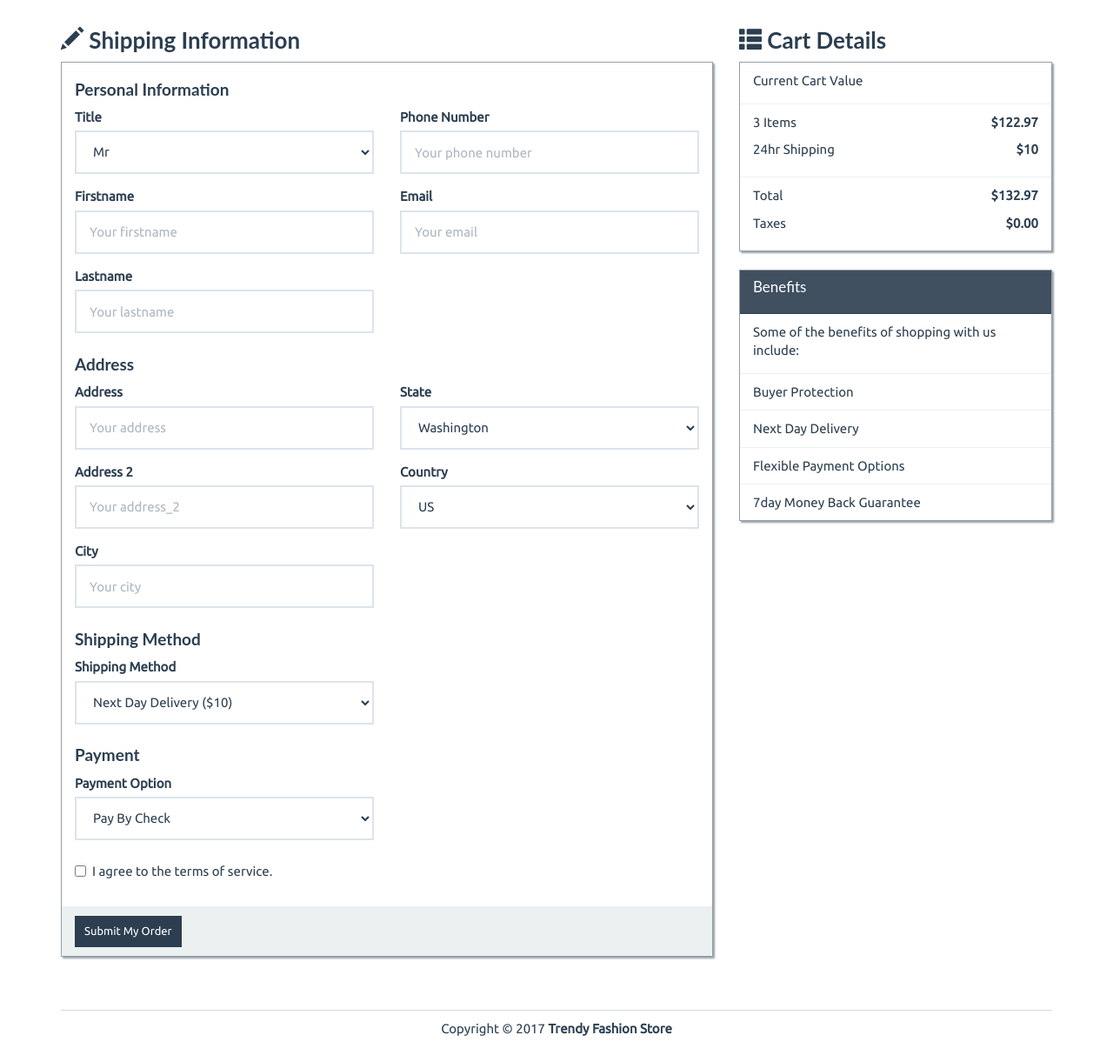
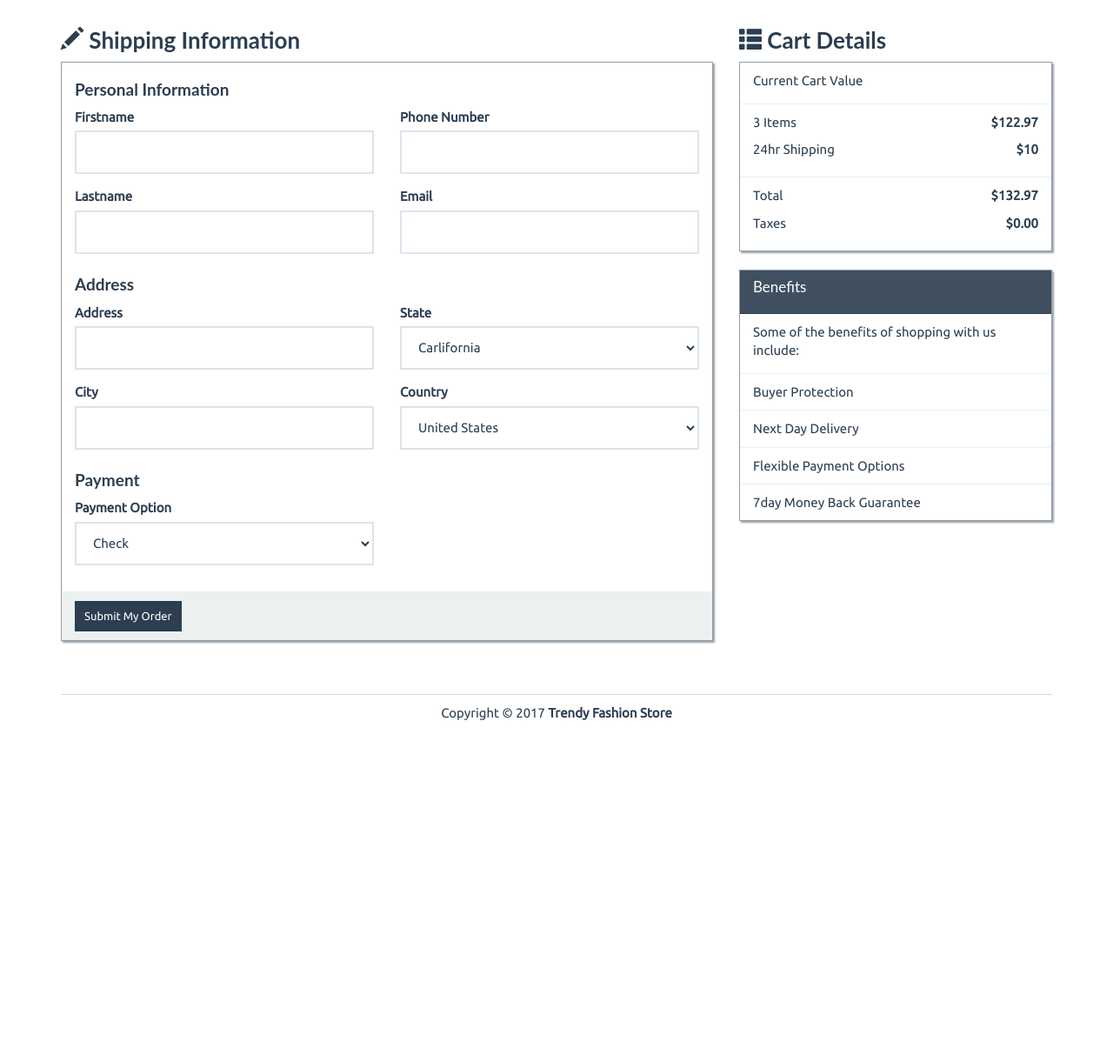
Before and after one commit to collinsMutai/store-flask, a Flask app: page /checkout in a window 1280 px wide. Shown: the part 60-1273 px from the top of the page at 87% size. After the commit the page ends 888 px from the top, so only its background shows below. Run offline with Flask 2, Linux system fonts and the light colour scheme; some libraries are stand-ins or nearby versions.

Commit message:
add checkout user data to db

```diff
--- a/app.py
+++ b/app.py
@@ -4,7 +4,7 @@ from flask_migrate import Migrate, MigrateCommand
 from flask_script import Manager
 from flask_uploads import UploadSet, configure_uploads, IMAGES
 from flask_wtf import FlaskForm
-from wtforms import IntegerField, StringField, TextAreaField, HiddenField
+from wtforms import IntegerField, StringField, TextAreaField, HiddenField, SelectField
 from flask_wtf.file import FileField, FileAllowed
 
 app = Flask(__name__)
@@ -38,6 +38,31 @@ class Product(db.Model):
     description = db.Column(db.String(500))
     image = db.Column(db.String(500))
 
+
+class Order(db.Model):
+    id = db.Column(db.Integer, primary_key=True)
+    reference = db.Column(db.String(5))
+    first_name = db.Column(db.String(20))
+    last_name = db.Column(db.String(20))
+    phone_number = db.Column(db.Integer)
+    email = db.Column(db.String(50))
+    address = db.Column(db.String(100))
+    city = db.Column(db.String(100))
+    state = db.Column(db.String(20))
+    country = db.Column(db.String(20))
+    status = db.Column(db.String(10))
+    payment_type = db.Column(db.String(10))
+    items = db.relationship('Order_Item', backref='order', lazy=True)
+
+
+class Order_Item(db.Model):
+    id = db.Column(db.Integer, primary_key=True)
+    order_id = db.Column(db.Integer, db.ForeignKey('order.id'))
+    product_id = db.Column(db.Integer, db.ForeignKey('product.id'))
+    quantity = db.Column(db.Integer)
+
+
+
 """
 Create add product form using wtf
 
@@ -51,10 +76,49 @@ class AddProduct(FlaskForm):
 
 """
 Add to cart form
+
 """
 class AddToCart(FlaskForm):
     quantity = IntegerField('Quantity')
     id = HiddenField('ID')
+
+"""
+Checkout form
+
+"""
+class Checkout(FlaskForm):
+    first_name = StringField('First Name')
+    last_name = StringField('Last Name')
+    phone_number = StringField('Number')
+    email = StringField('Email')
+    address = StringField('Address')
+    city = StringField('City')
+    state = SelectField('State', choices=[('CA', 'Carlifornia'), ('WA', 'Washington'), ('NV', 'Nevada')])
+    country = SelectField('Country', choices=[('US', 'United States'), ('UK', 'United Kingdom'), ('FRA', 'France')])
+    payment_type = SelectField('PaymentType', choices=[('CK','Check'), ('WT', 'Wire Transfer')])
+
+
+def handle_cart():
+    products = []
+    grand_total = 0
+    index = 0
+
+    for item in session['cart']:
+        product = Product.query.filter_by(id=item['id']).first()
+
+        quantity = int(item['quantity'])
+        total = quantity * product.price
+        grand_total += total
+
+
+        products.append({'id': product.id, 'name': product.name, 'price': product.price, 'image': product.image, \
+         'quantity': quantity, 'total': total, 'index': index})
+        index += 1
+
+
+    grand_total_plus_shipping = grand_total + 1000
+
+    return products, grand_total, grand_total_plus_shipping
 
 """
 
@@ -122,23 +186,8 @@ Update items on cart and grand total
 
 @app.route('/cart')
 def cart():
-    products = []
-    grand_total = 0
-    index = 0
 
-    for item in session['cart']:
-        product = Product.query.filter_by(id=item['id']).first()
-
-        quantity = int(item['quantity'])
-        total = quantity * product.price
-        grand_total += total
-
-
-        products.append({'id': product.id, 'name': product.name, 'price': product.price, 'image': product.image, 'quantity': quantity, 'total': total, 'index': index})
-        index += 1
-
-
-    grand_total_plus_shipping = grand_total + 1000
+    products, grand_total, grand_total_plus_shipping = handle_cart()
 
     return render_template('cart.html', products=products, grand_total=grand_total, grand_total_plus_shipping=grand_total_plus_shipping)
 
@@ -157,10 +206,32 @@ def remove_from_cart(index):
     return redirect(url_for('cart'))
 
 
+"""
+Checkout
 
-@app.route('/checkout')
+"""
+
+@app.route('/checkout', methods=['GET', 'POST'])
 def checkout():
-    return render_template('checkout.html')
+    # instantiate form and pass to template
+    form = Checkout()
+
+    if form.validate_on_submit():
+        products, grand_total, grand_total_plus_shipping = handle_cart()
+
+        order = Order()
+        form.populate_obj(order)
+        order.reference = 'AHJKK'
+        order.status = 'PENDING'
+
+        for product in products:
+            order_item = Order_Item(quantity=product['quantity'], product_id=product['id'])
+            order.items.append(order_item)
+
+        db.session.add(order)
+        db.session.commit()
+
+    return render_template('checkout.html', form = form)
 
 
 """
--- a/templates/cart.html
+++ b/templates/cart.html
@@ -26,7 +26,7 @@
 						<p>&dollar;{{product['price'] / 100}}</p>
 						<br />
 						<p>
-							<a href="{{url_for('remove_from_cart', index=product['index'])}}"></a>
+							<a href="{{url_for('remove_from_cart', index=product['index'])}}">
 							<button type="button" class="btn btn-danger btn-xs">
 
 								<i class="glyphicon glyphicon-trash"></i>
@@ -40,11 +40,11 @@
 						<p>
 							{{product['quantity']}}
 							<!-- todo -->
-							<!-- <button type="button" class="btn btn-danger btn-xs">
+							<button type="button" class="btn btn-danger btn-xs">
 								<a href="{{url_for('quick_add', id= product.id)}}">
 								<i class="glyphicon glyphicon-trash"></i>
 							</a>
-							</button> -->
+							</button>
 						</p>
 					</div>
 					<div class="col-lg-2">
--- a/templates/checkout.html
+++ b/templates/checkout.html
@@ -10,37 +10,32 @@
 		</h3>
 
 		<div class="panel panel-primary">
+			<!-- checkout form  -->
+			<form method="POST" action="{{url_for('checkout')}}">
 			<div class="panel-body">
 				<div class="row">
 					<div class="col-lg-12">
 						<h4 class="bold">Personal Information</h4>
 					</div>
+					{{ form.csrf_token }}
 					<div class="col-lg-6">
 						<div class="form-group">
-							<label>Title</label>
-							<select name="title" id="title" class="form-control">
-								<option value="">Mr</option>
-								<option value="">Mrs</option>
-								<option value="">Miss</option>
-							</select>
-						</div>
-						<div class="form-group">
 							<label>Firstname</label>
-							<input type="text" name="firstname" id="firstname" class="form-control" value="" placeholder="Your firstname">
+						{{ form.first_name(class='form-control')}}
 						</div>
 						<div class="form-group">
 							<label>Lastname</label>
-							<input type="text" name="lastname" id="lastname" class="form-control" value="" placeholder="Your lastname">
+							{{ form.last_name(class='form-control')}}
 						</div>
 					</div>
 					<div class="col-lg-6">
 						<div class="form-group">
 							<label>Phone Number</label>
-							<input type="text" name="phone" id="phone" class="form-control" value="" placeholder="Your phone number">
+							{{ form.phone_number(class='form-control')}}
 						</div>
 						<div class="form-group">
 							<label>Email</label>
-							<input type="email" name="email" id="email" class="form-control" value="" placeholder="Your email">
+							{{ form.email(class='form-control')}}
 						</div>
 					</div>
 				</div>
@@ -52,50 +47,26 @@
 					<div class="col-lg-6">
 						<div class="form-group">
 							<label>Address</label>
-							<input type="text" name="address" id="address" class="form-control" value="" placeholder="Your address">
-						</div>
-						<div class="form-group">
-							<label>Address 2</label>
-							<input type="text" name="address_2" id="address_2" class="form-control" value="" placeholder="Your address_2">
+							{{ form.address(class='form-control')}}
 						</div>
 						<div class="form-group">
 							<label>City</label>
-							<input type="text" name="city" id="city" class="form-control" value="" placeholder="Your city">
+							{{ form.city(class='form-control')}}
 						</div>
 					</div>
 					<div class="col-lg-6">
 						<div class="form-group">
 							<label>State</label>
-							<select name="state" id="state" class="form-control">
-								<option value="">Washington</option>
-								<option value="">California</option>
-								<option value="">Los Angeles</option>
-							</select>
+							{{ form.state(class='form-control')}}
 						</div>
 						<div class="form-group">
 							<label>Country</label>
-							<select name="state" id="state" class="form-control">
-								<option value="">US</option>
-								<option value="">UK</option>
-								<option value="">France</option>
-							</select>
+							{{ form.country(class='form-control')}}
 						</div>
 					</div>
 				</div>
 
-				<div class="row">
-					<div class="col-lg-12">
-						<h4 class="bold">Shipping Method</h4>
-					</div>
-					<div class="col-lg-6">
-						<div class="form-group">
-							<label>Shipping Method</label>
-							<select name="shipping_method" id="shipping_method" class="form-control">
-								<option value="">Next Day Delivery (&dollar;10)</option>
-							</select>
-						</div>
-					</div>
-				</div>
+
 
 				<div class="row">
 					<div class="col-lg-12">
@@ -104,30 +75,19 @@
 					<div class="col-lg-6">
 						<div class="form-group">
 							<label>Payment Option</label>
-							<select name="payment_type" id="payment_type" class="form-control">
-								<option value="">Pay By Check</option>
-								<option value="">Pay By Bank Wire Transfer</option>
-							</select>
+							{{ form.payment_type(class='form-control')}}
 						</div>
 					</div>
-					<div class="col-lg-12">
-						<div class="form-group">
-							<div class="checkbox">
-								<label>
-									<input type="checkbox" value="">
-									I agree to the terms of service.
-								</label>
-							</div>
-						</div>
-					</div>
+
 				</div>
 			</div>
 
 			<div class="panel-footer">
-				<button type="button" class="btn btn-primary btn-sm">
+				<button type="submit" class="btn btn-primary btn-sm">
 					Submit My Order
 				</button>
 			</div>
+		</form>
 		</div>
 	</div>
 
```
Also changed, not shown: migrations/versions/0a44186e85a5_.py (deleted, +0 -37 lines), migrations/versions/c4eb9068fba4_.py (added, +63 -0 lines), images/1.jpg (added), images/2.jpg (added), 1 other file.
